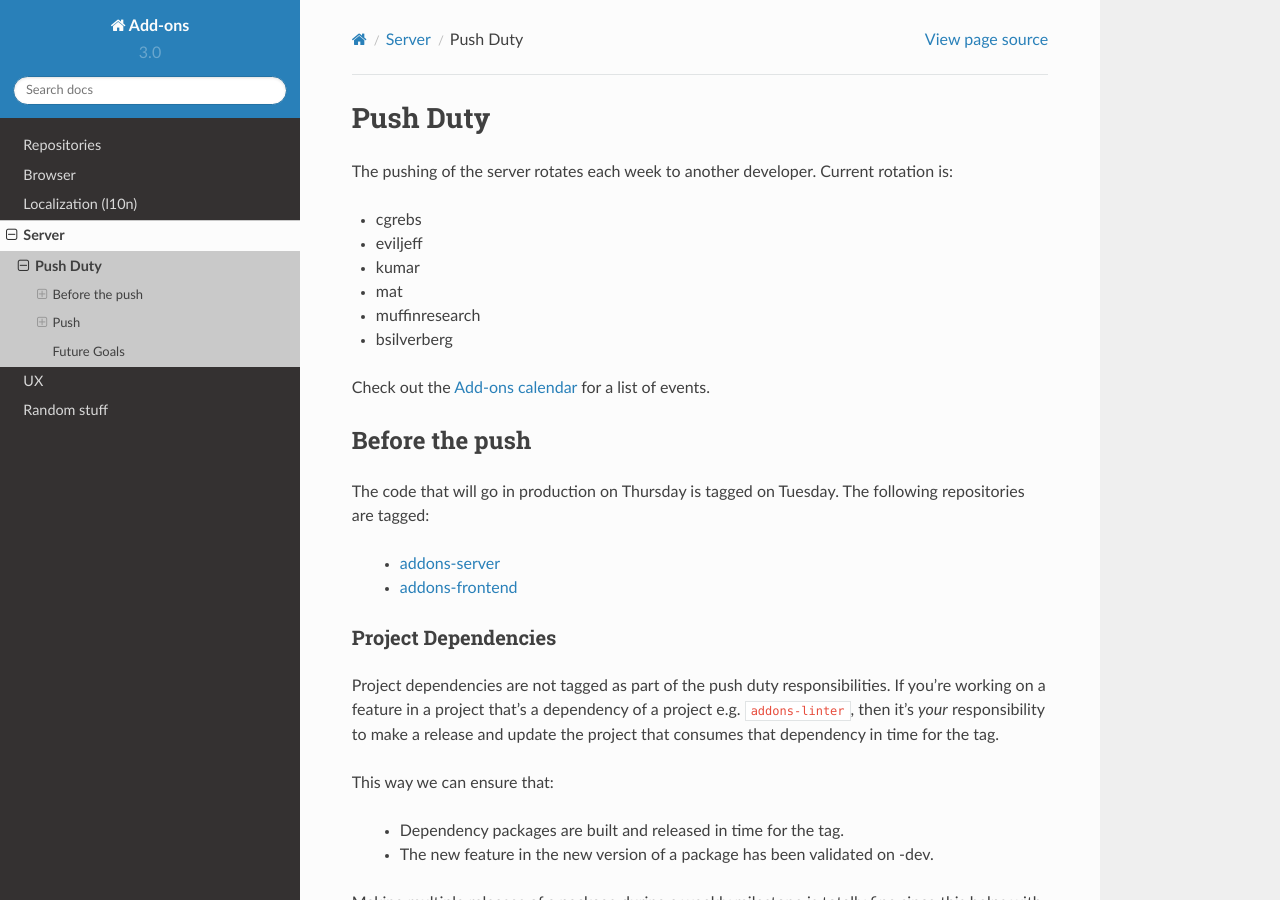
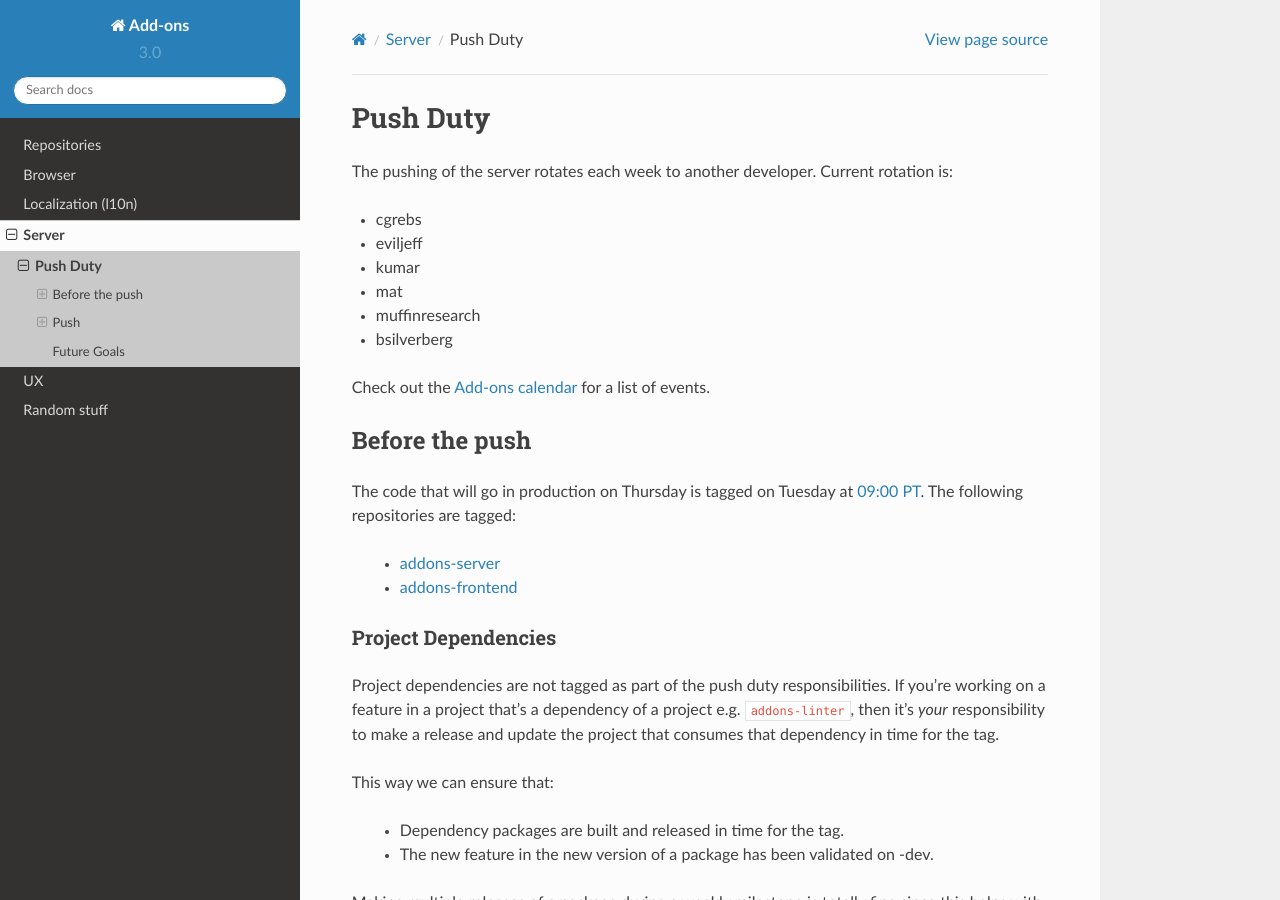
Before and after one commit to mozilla/addons, a Sphinx documentation site: the page built from docs/server/push-duty.rst, in a window 1280 px wide and 900 px high. Built offline with Sphinx 7.4.7 and the Read the Docs theme 2.0.0, drawn with Linux system fonts in a browser that asks for light colours.

```diff
--- a/docs/server/push-duty.rst
+++ b/docs/server/push-duty.rst
@@ -16,8 +16,9 @@ Before the push
 ---------------
 
 
-The code that will go in production on Thursday is tagged on Tuesday. The
-following repositories are tagged:
+The code that will go in production on Thursday is tagged on Tuesday
+at `09:00 PT <http://www.timebie.com/std/pst.php?q=9>`_.
+The following repositories are tagged:
 
     * `addons-server <https://github.com/mozilla/addons-server/>`_
     * `addons-frontend <https://github.com/mozilla/addons-frontend/>`_
```
